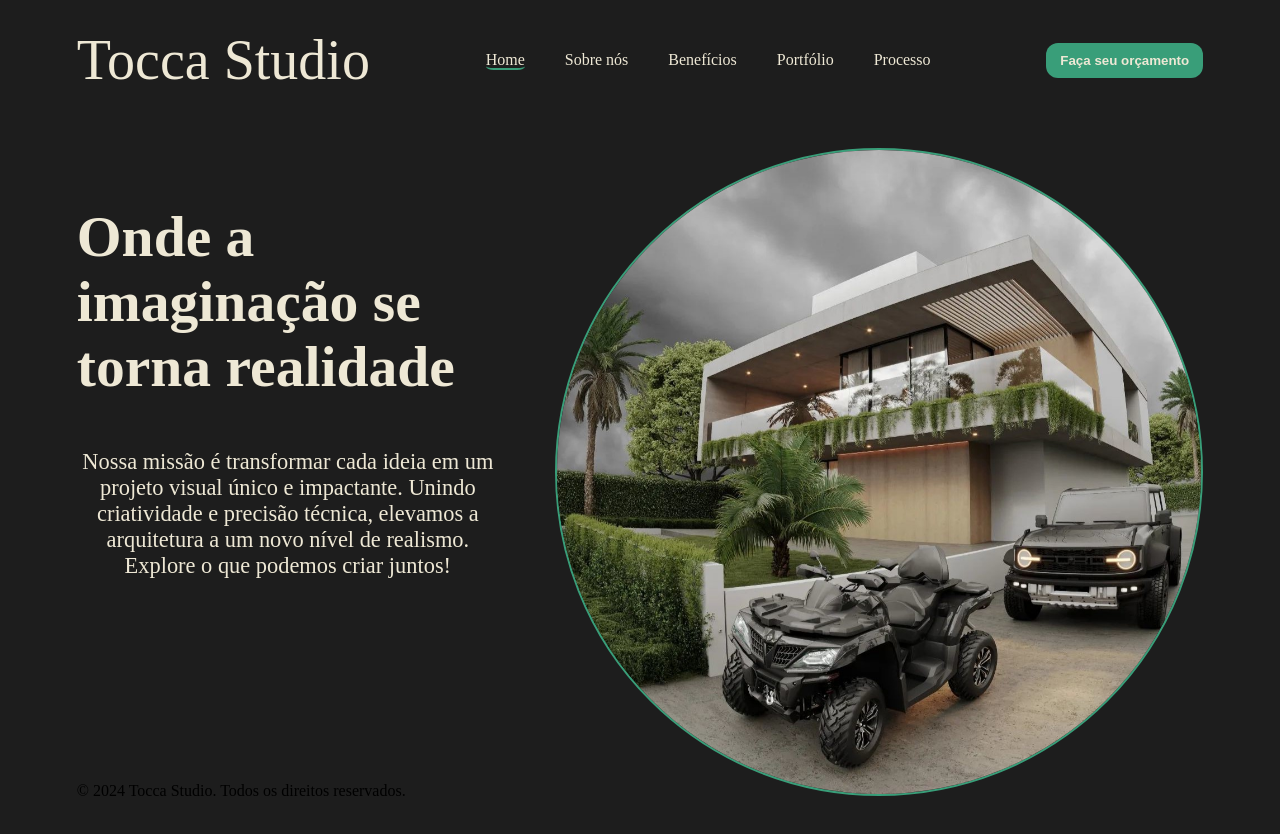
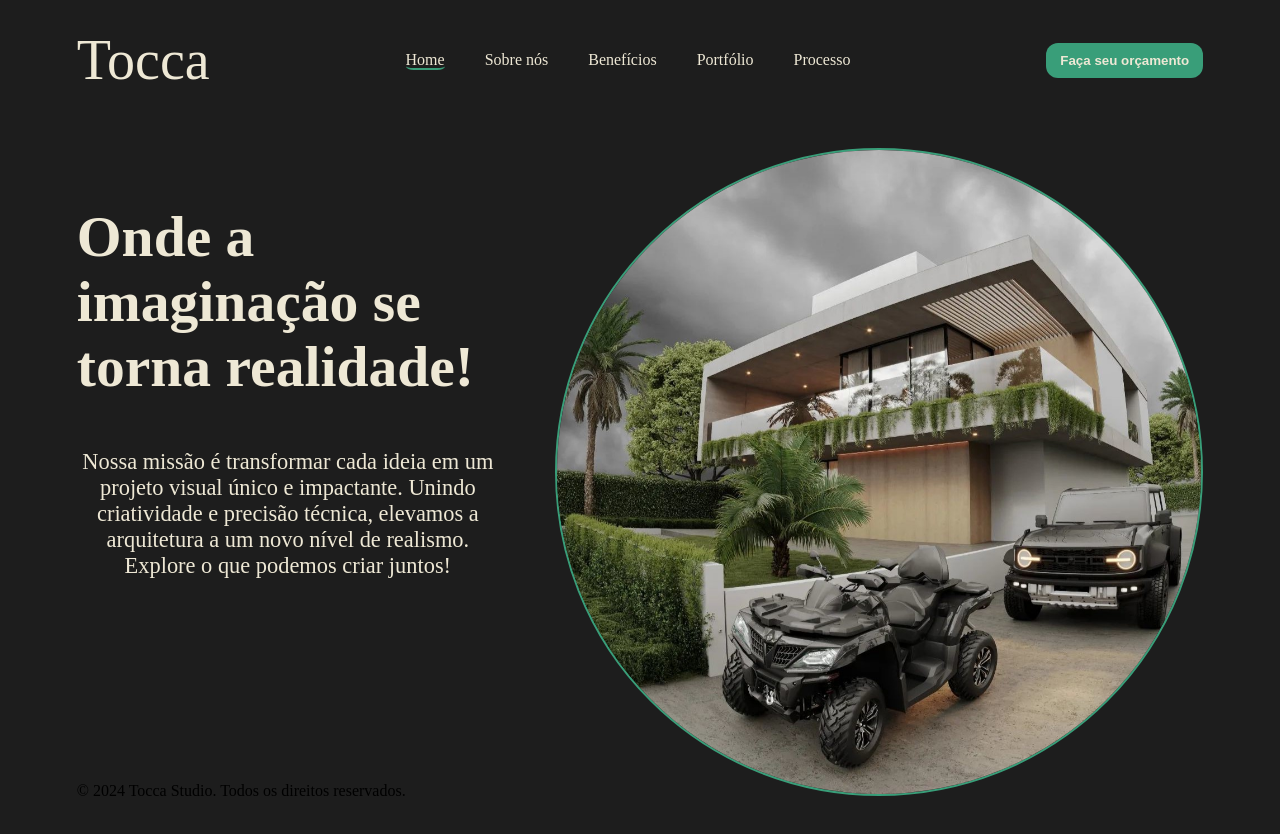
Before and after one commit to lucaslima04/studiotocca, a plain HTML site: page index.html in a window 1280 px wide. Drawn offline with nearby package versions, Linux system fonts and the light colour scheme; a web font is replaced by a local one.

Commit message:
Update index.html

```diff
--- a/index.html
+++ b/index.html
@@ -11,7 +11,7 @@
 <body>
     <header>
         <nav id="navbar">
-            <h1 id="logotipo">Tocca Studio</h1>
+            <h1 id="logotipo">Tocca</h1>
 
             <ul id="navlist">
                 <li class="navitem active">
@@ -69,7 +69,7 @@
         <section id="home">
             <div id="cta">
                 <h1 id="title1">
-                    Onde a imaginação se torna realidade
+                    Onde a imaginação se torna realidade!
                 </h1>
 
                 <p id="description1">
```
